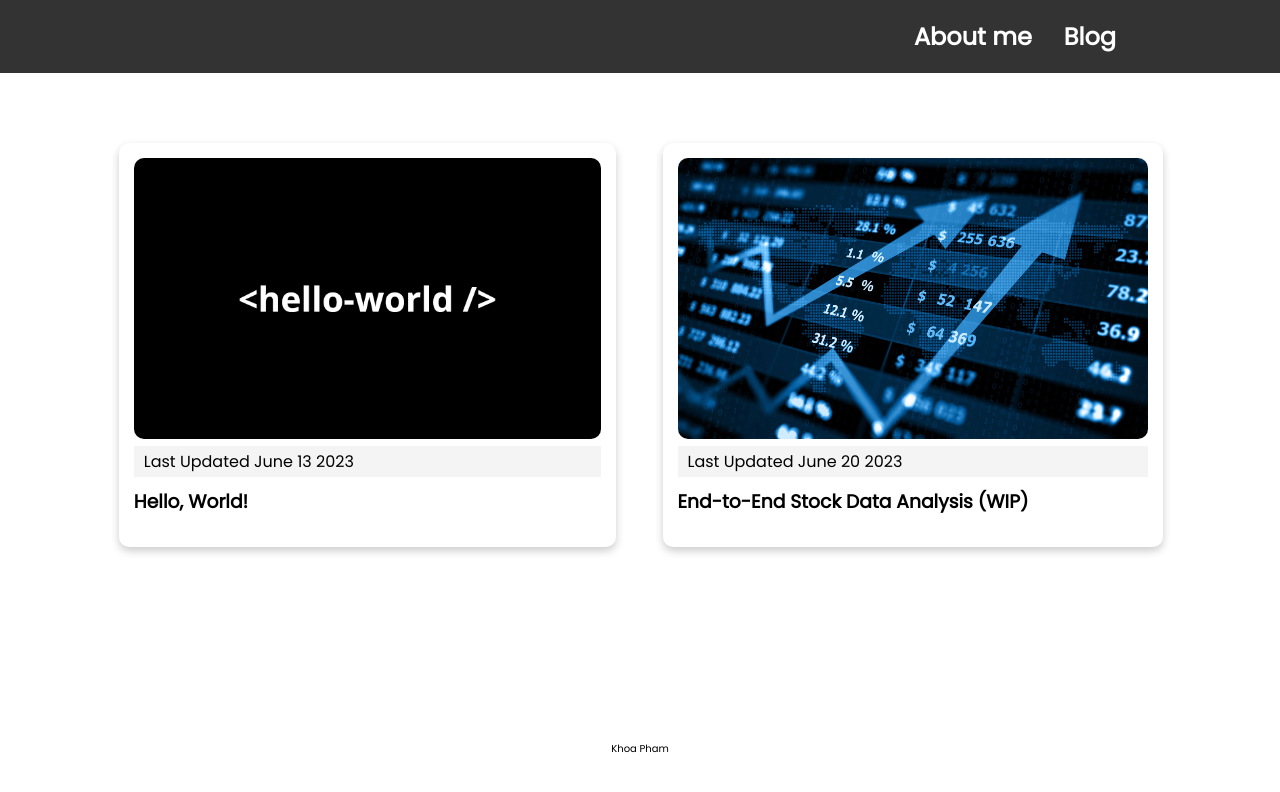
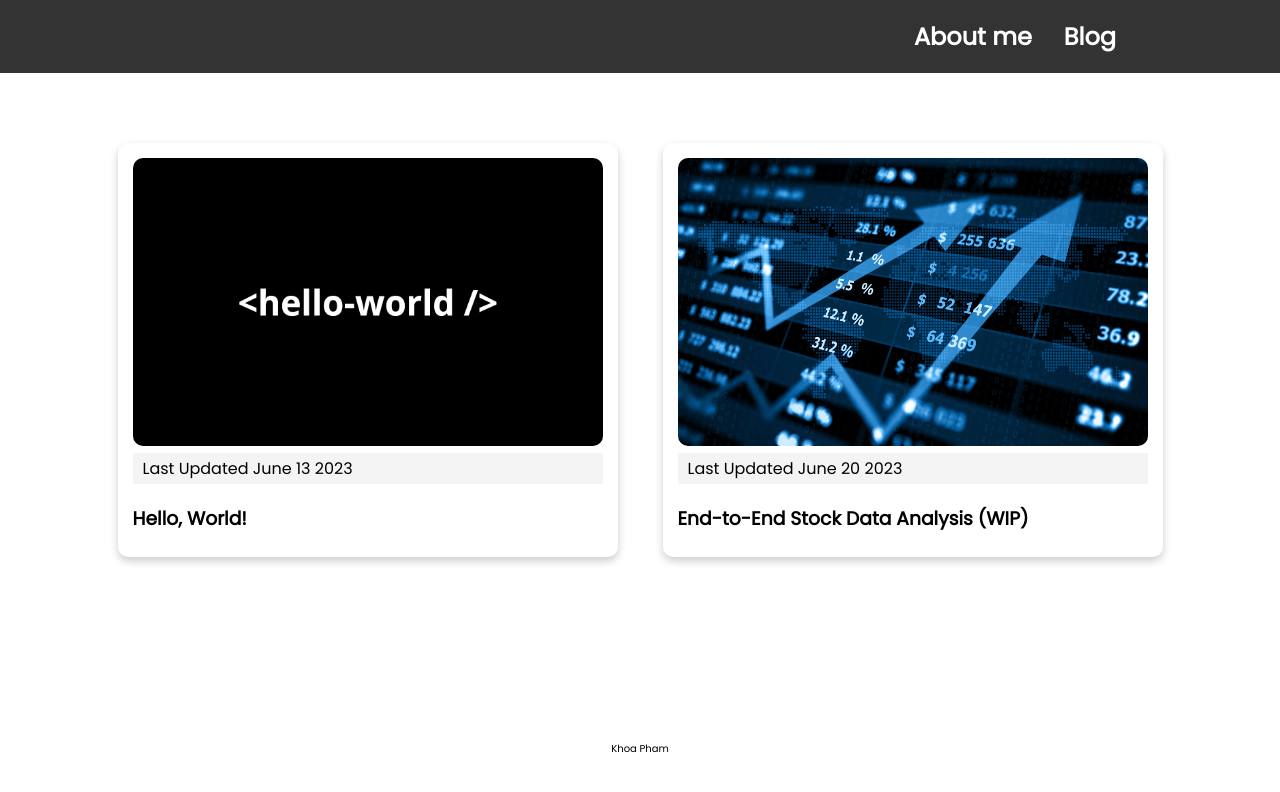
Before and after one commit to ptdk1020/ptdk1020.github.io, a Next.js app: page / in a window 1280 px wide. Shown: the top 792 px of the page. Built offline with nearby package versions, Linux system fonts and the light colour scheme.

Commit message:
global css card title and date margin

```diff
--- a/styles/globals.css
+++ b/styles/globals.css
@@ -150,7 +150,7 @@ table {
 
 .card .post-title{
   margin: 10px 0;
-  margin-bottom: 5px;
+  margin-bottom: 10px;
 }
 
 .card-page {
@@ -170,9 +170,9 @@ table {
   margin: 10px 0;
 } */
 
-.post-date {
+.card .post-date {
   background: #f4f4f4;
-  /* margin-bottom: 20px; */
+  margin-bottom: 20px;
   padding: 3px 10px;
 }
 
```
